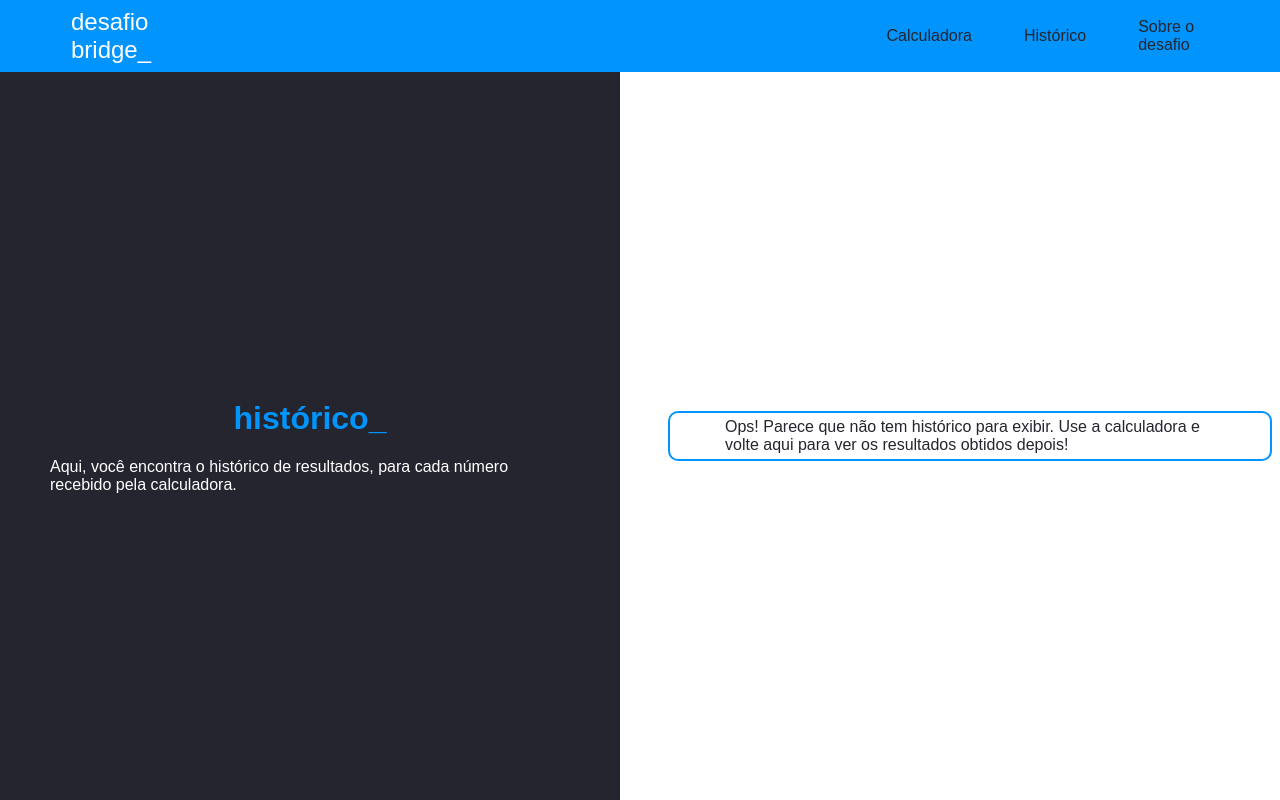
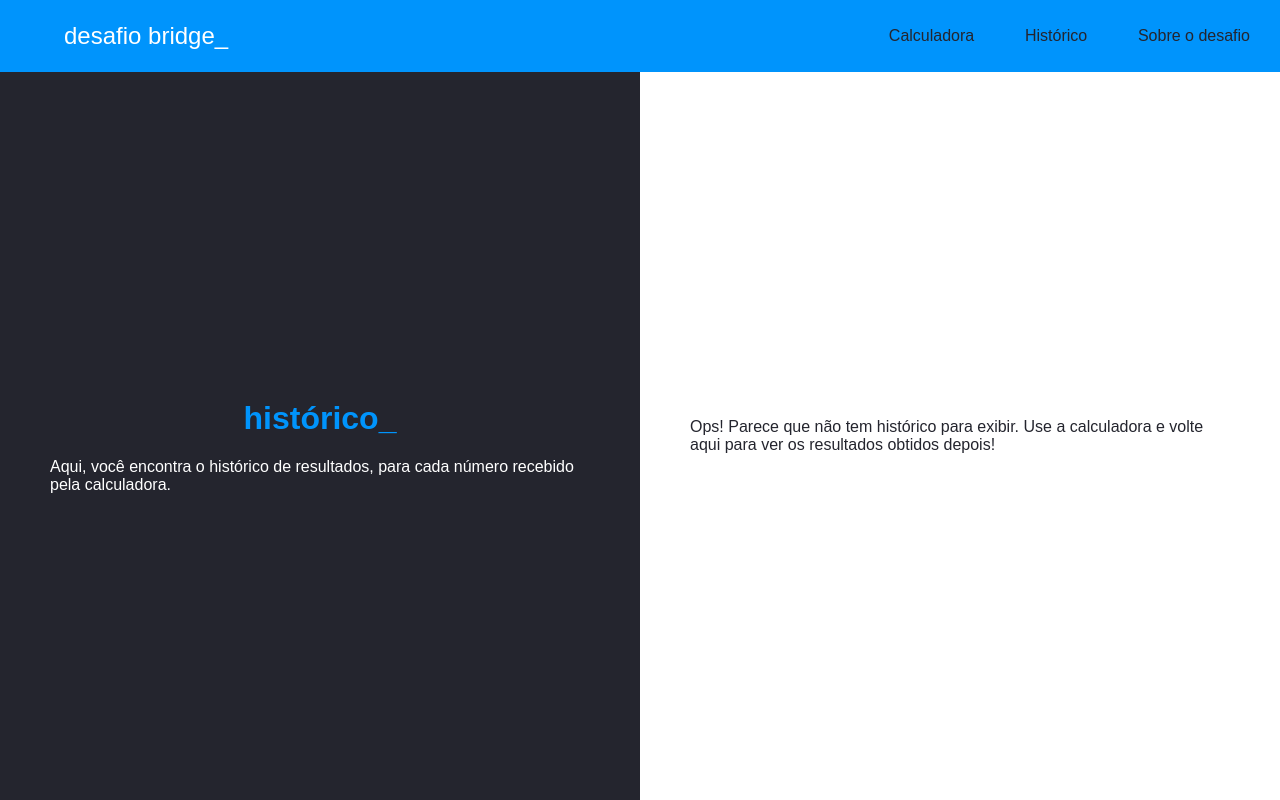
Before and after one commit to luizamedeiros/desafio-bridge-frontend, a React (Create React App) app: page /history in a window 1280 px wide. Built offline with nearby package versions, Linux system fonts and the light colour scheme; a web font is replaced by a local one.

Commit message:
Style fixes

```diff
--- a/src/index.css
+++ b/src/index.css
@@ -16,6 +16,7 @@ a{
 
 ul {
   list-style: none;
+  padding-left: 0px;
 }
 code {
   font-family: source-code-pro, Menlo, Monaco, Consolas, 'Courier New',
--- a/src/pages/History/style.css
+++ b/src/pages/History/style.css
@@ -13,10 +13,9 @@
     flex-direction: column;
     flex-wrap: wrap;
     justify-content: center;
-    width: 50%;
 }
 
-li {
+.historyInstancesDiv li {
     border:#0094FC solid 2px;
     border-radius: 10px;
     margin: 8px;
@@ -37,6 +36,8 @@ li {
     color: #24252E;
     display: flex;
     flex: 2;
+    padding-left: -40px;
+    width: 40%;
 }
 ::-webkit-scrollbar {
     width: 8px;
```
